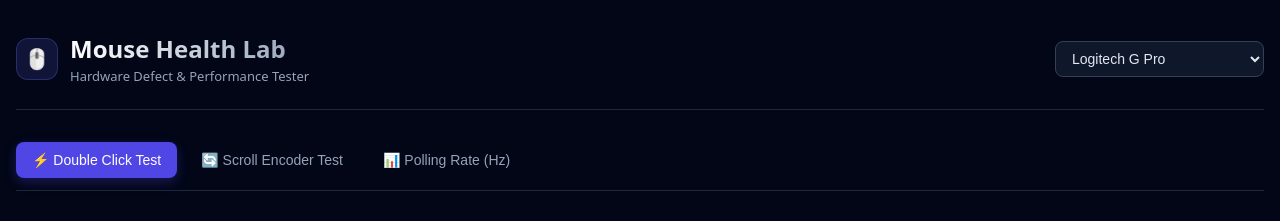
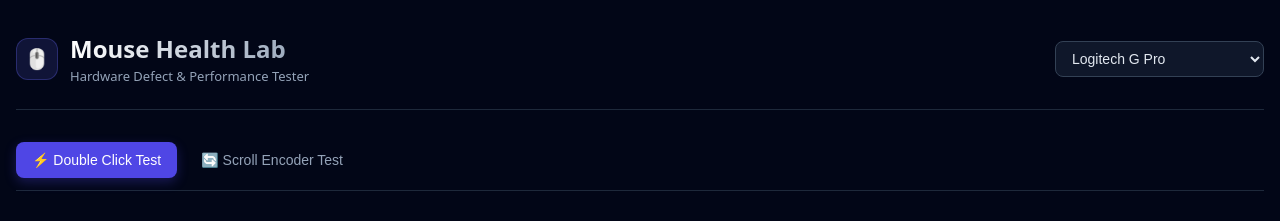
Before and after one commit to Danyl-Dudka/mouse_health_lab, a React (Vite) app in the folder client/: page / in a window 1280 px wide. Shown: the top 221 px of the page. Built offline with nearby package versions, Linux system fonts and the light colour scheme.

Commit message:
refactor: remove polling rate test and finalize click and scroll modules

```diff
--- a/client/src/components/MainPage/MainPage.tsx
+++ b/client/src/components/MainPage/MainPage.tsx
@@ -7,7 +7,7 @@ export default function MainPage() {
 
     const [selectedDevice, setSelectedDevice] = useState('Logitech G Pro');
     const [minInterval, setMinInterval] = useState<number | null>(null);
-    const [activeTab, setActiveTab] = useState<'doubleClick' | 'scroll' | 'polling'>('doubleClick');
+    const [activeTab, setActiveTab] = useState<'doubleClick' | 'scroll'>('doubleClick');
 
     const lastClickTimeRef = useRef<number | null>(null);
     const lastScrollTimeRef = useRef<number | null>(null);
@@ -121,12 +121,6 @@ export default function MainPage() {
                 >
                     🔄 Scroll Encoder Test
                 </button>
-                <button
-                    onClick={() => setActiveTab('polling')}
-                    className={`${styles.tabBtn} ${activeTab === 'polling' ? styles.active : ''}`}
-                >
-                    📊 Polling Rate (Hz)
-                </button>
             </div>
 
             <div className={styles.grid}>
@@ -235,7 +229,7 @@ export default function MainPage() {
                         <p className={styles.cardText}>
                             Submit these results to the Node.js backend to contribute to global hardware metrics.
                         </p>
-                        <button disabled={clickCount === 0} className={styles.submitBtn}>
+                        <button disabled={clickCount === 0 && scrollPixels === 0} className={styles.submitBtn}>
                             Submit Report to Database
                         </button>
                     </div>
```
